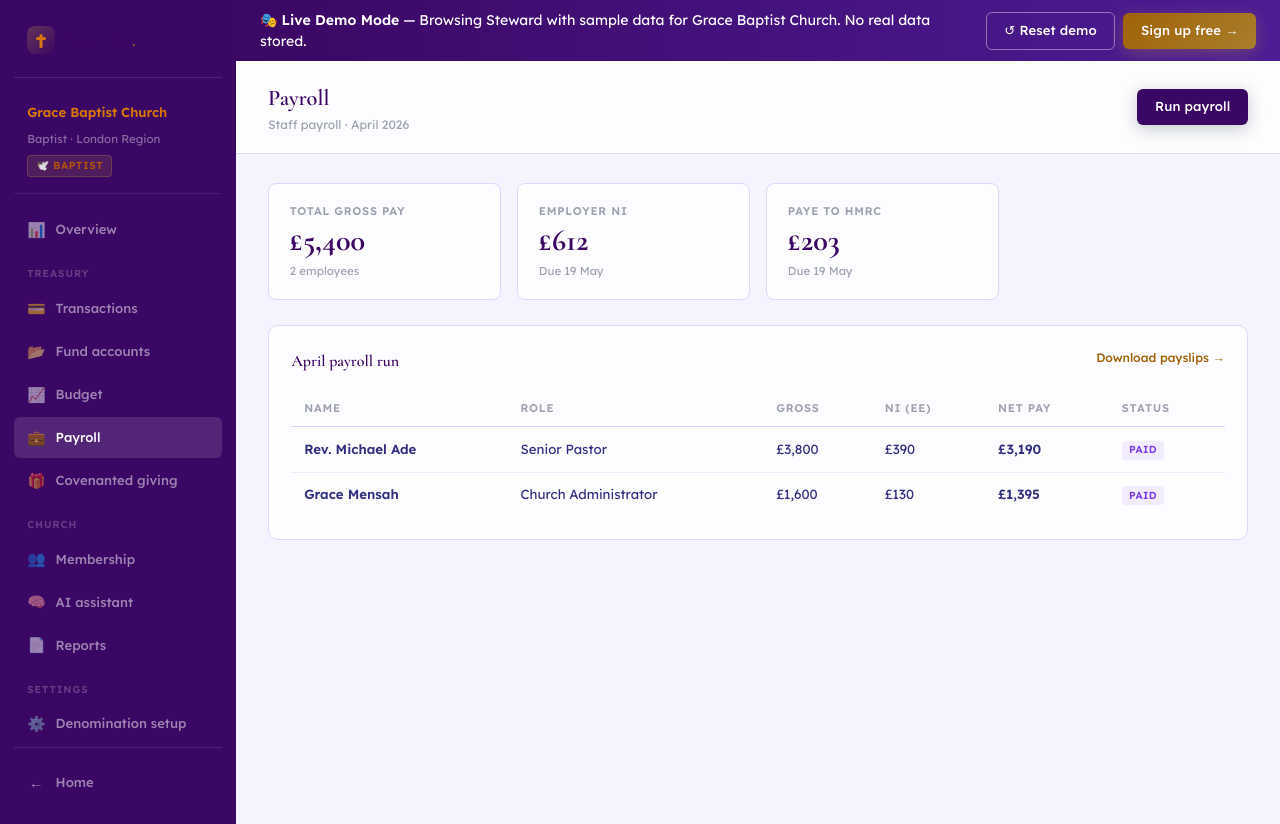
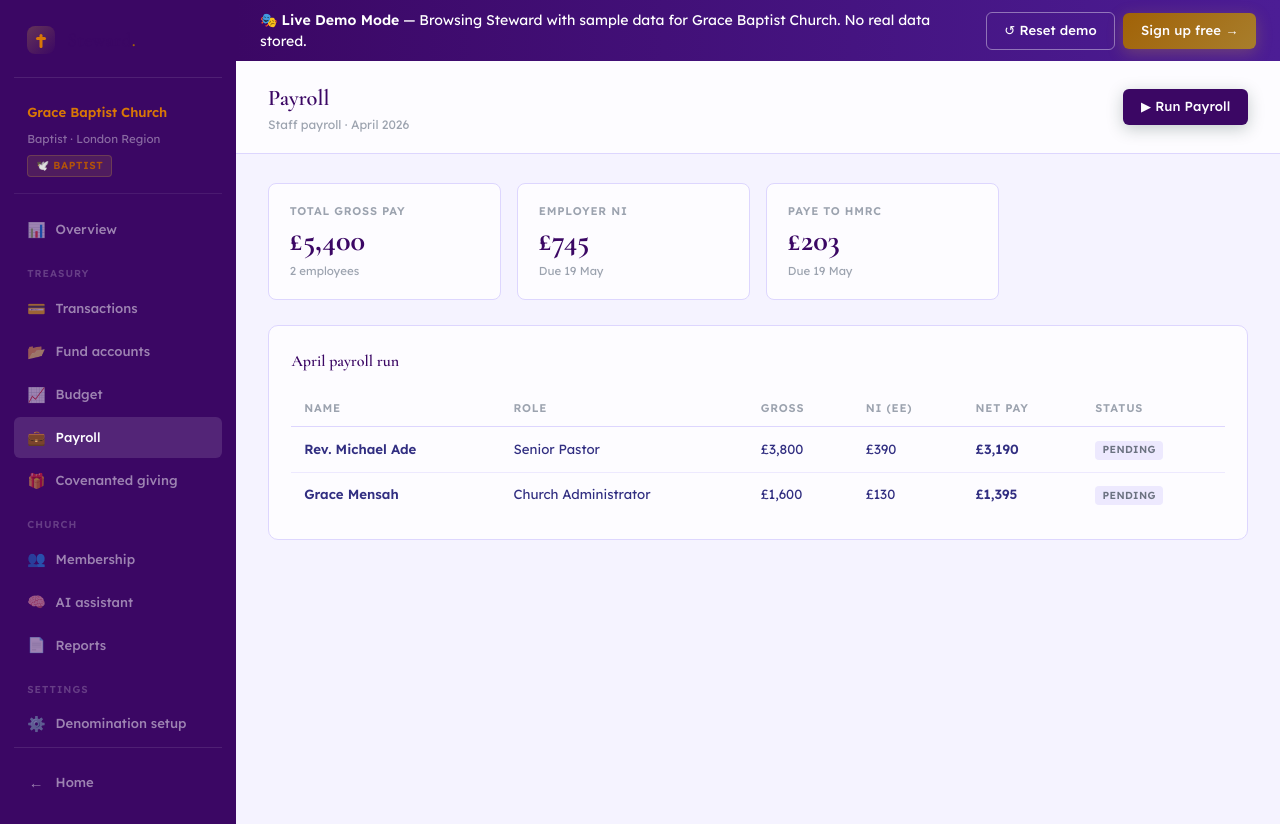
Before and after one commit to jatiopou-dev/Steward-MVP, a Next.js app: page /demo/payroll in a window 1280 px wide. Built offline with nearby package versions, Linux system fonts and the light colour scheme.

Commit message:
feat: wire demo payroll to context

```diff
--- a/src/app/demo/payroll/page.tsx
+++ b/src/app/demo/payroll/page.tsx
@@ -1,39 +1,107 @@
 "use client";
-import React from "react";
+import React, { useState } from "react";
 import Topbar from "@/components/dashboard/Topbar";
+import { useDemoState } from "@/contexts/DemoStateContext";
+
+type StaffStatus = "Pending" | "Processing..." | "Paid";
+type Staff = { id: number; name: string; role: string; gross: number; ni: number; net: number; status: StaffStatus };
+
+const INITIAL: Staff[] = [
+  { id: 1, name: "Rev. Michael Ade", role: "Senior Pastor", gross: 3800, ni: 390, net: 3190, status: "Pending" },
+  { id: 2, name: "Grace Mensah", role: "Church Administrator", gross: 1600, ni: 130, net: 1395, status: "Pending" },
+];
+
 export default function DemoPayroll() {
-  const staff = [
-    { name: "Rev. Michael Ade", role: "Senior Pastor", gross: "£3,800", ni: "£390", net: "£3,190", status: "Paid" },
-    { name: "Grace Mensah", role: "Church Administrator", gross: "£1,600", ni: "£130", net: "£1,395", status: "Paid" },
-  ];
+  const { dispatch } = useDemoState();
+  const [staff, setStaff] = useState<Staff[]>(INITIAL);
+  const [running, setRunning] = useState(false);
+  const [ran, setRan] = useState(false);
+  const [showConfirm, setShowConfirm] = useState(false);
+
+  const runPayroll = () => {
+    setShowConfirm(false);
+    setRunning(true);
+    setStaff(prev => prev.map(s => ({ ...s, status: "Processing..." })));
+    setTimeout(() => {
+      setStaff(prev => prev.map(s => ({ ...s, status: "Paid" })));
+      setRunning(false);
+      setRan(true);
+      dispatch({ type: "SET_PAYROLL_RAN" });
+    }, 2000);
+  };
+
+  const totalGross = staff.reduce((s, e) => s + e.gross, 0);
+  const employerNI = Math.round(totalGross * 0.138);
+  const paye = 203;
+
   return (
     <>
-      <Topbar title="Payroll" subtitle="Staff payroll · April 2026" actions={<button className="btn btn-forest btn-sm">Run payroll</button>} />
+      <Topbar
+        title="Payroll"
+        subtitle={`Staff payroll · April 2026${ran ? " · ✅ Processed" : ""}`}
+        actions={
+          <button className="btn btn-forest btn-sm" onClick={() => setShowConfirm(true)} disabled={running || ran}>
+            {running ? "Processing..." : ran ? "✅ Payroll sent" : "▶ Run Payroll"}
+          </button>
+        }
+      />
       <div className="content">
         <div className="kpi-row">
-          <div className="kpi"><div className="kpi-lbl">Total gross pay</div><div className="kpi-val">£5,400</div><div className="kpi-meta neutral">2 employees</div></div>
-          <div className="kpi"><div className="kpi-lbl">Employer NI</div><div className="kpi-val">£612</div><div className="kpi-meta neutral">Due 19 May</div></div>
-          <div className="kpi"><div className="kpi-lbl">PAYE to HMRC</div><div className="kpi-val">£203</div><div className="kpi-meta neutral">Due 19 May</div></div>
+          <div className="kpi"><div className="kpi-lbl">Total gross pay</div><div className="kpi-val">£{totalGross.toLocaleString()}</div><div className="kpi-meta neutral">{staff.length} employees</div></div>
+          <div className="kpi"><div className="kpi-lbl">Employer NI</div><div className="kpi-val">£{employerNI.toLocaleString()}</div><div className="kpi-meta neutral">Due 19 May</div></div>
+          <div className="kpi"><div className="kpi-lbl">PAYE to HMRC</div><div className="kpi-val">£{paye}</div><div className="kpi-meta neutral">Due 19 May</div></div>
         </div>
+
         <div className="card">
-          <div className="card-head"><div className="card-title">April payroll run</div><div className="card-link">Download payslips →</div></div>
+          <div className="card-head"><div className="card-title">April payroll run</div>{ran && <div className="card-link">Download payslips →</div>}</div>
           <table className="tbl">
             <thead><tr><th>Name</th><th>Role</th><th>Gross</th><th>NI (EE)</th><th>Net pay</th><th>Status</th></tr></thead>
             <tbody>
-              {staff.map((s, i) => (
-                <tr key={i}>
+              {staff.map(s => (
+                <tr key={s.id}>
                   <td><strong>{s.name}</strong></td>
                   <td>{s.role}</td>
-                  <td>{s.gross}</td>
-                  <td>{s.ni}</td>
-                  <td><strong>{s.net}</strong></td>
-                  <td><div className="chip chip-sage">{s.status}</div></td>
+                  <td>£{s.gross.toLocaleString()}</td>
+                  <td>£{s.ni}</td>
+                  <td><strong>£{s.net.toLocaleString()}</strong></td>
+                  <td>
+                    <div className={`chip ${s.status === "Paid" ? "chip-sage" : s.status === "Processing..." ? "chip-gold" : "chip-stone"}`}>
+                      {s.status === "Processing..." ? "⏳ Processing..." : s.status}
+                    </div>
+                  </td>
                 </tr>
               ))}
             </tbody>
           </table>
         </div>
+
+        {ran && (
+          <div className="ai-card" style={{ marginTop: "1rem" }}>
+            <div style={{ display: "flex", alignItems: "center", gap: "0.75rem", marginBottom: "0.75rem" }}>
+              <div className="ai-badge">✅ Confirmed</div>
+              <div className="serif" style={{ color: "var(--cream)", fontWeight: 600 }}>Payroll run complete</div>
+            </div>
+            <div className="ai-insight">
+              ✅ £{(staff.reduce((s, e) => s + e.net, 0)).toLocaleString()} sent to {staff.length} employees. HMRC payment of £{paye + employerNI} due by <strong>19 May 2026</strong>. Payslips are ready to download.
+            </div>
+          </div>
+        )}
       </div>
+
+      {showConfirm && (
+        <div style={{ position: "fixed", inset: 0, background: "rgba(0,0,0,0.45)", display: "flex", alignItems: "center", justifyContent: "center", zIndex: 1000 }}>
+          <div className="card" style={{ width: 380, padding: "2rem", display: "flex", flexDirection: "column", gap: "1.25rem" }}>
+            <div className="card-title">Confirm Payroll Run</div>
+            <p style={{ color: "var(--fg-muted)", fontSize: "0.93rem" }}>
+              You are about to process <strong>April 2026</strong> payroll for {staff.length} employees, totalling <strong>£{totalGross.toLocaleString()}</strong> gross. This action cannot be undone.
+            </p>
+            <div style={{ display: "flex", gap: "0.75rem" }}>
+              <button className="btn btn-forest" style={{ flex: 1 }} onClick={runPayroll}>Yes, run payroll</button>
+              <button className="btn btn-outline" style={{ flex: 1 }} onClick={() => setShowConfirm(false)}>Cancel</button>
+            </div>
+          </div>
+        </div>
+      )}
     </>
   );
 }
```
